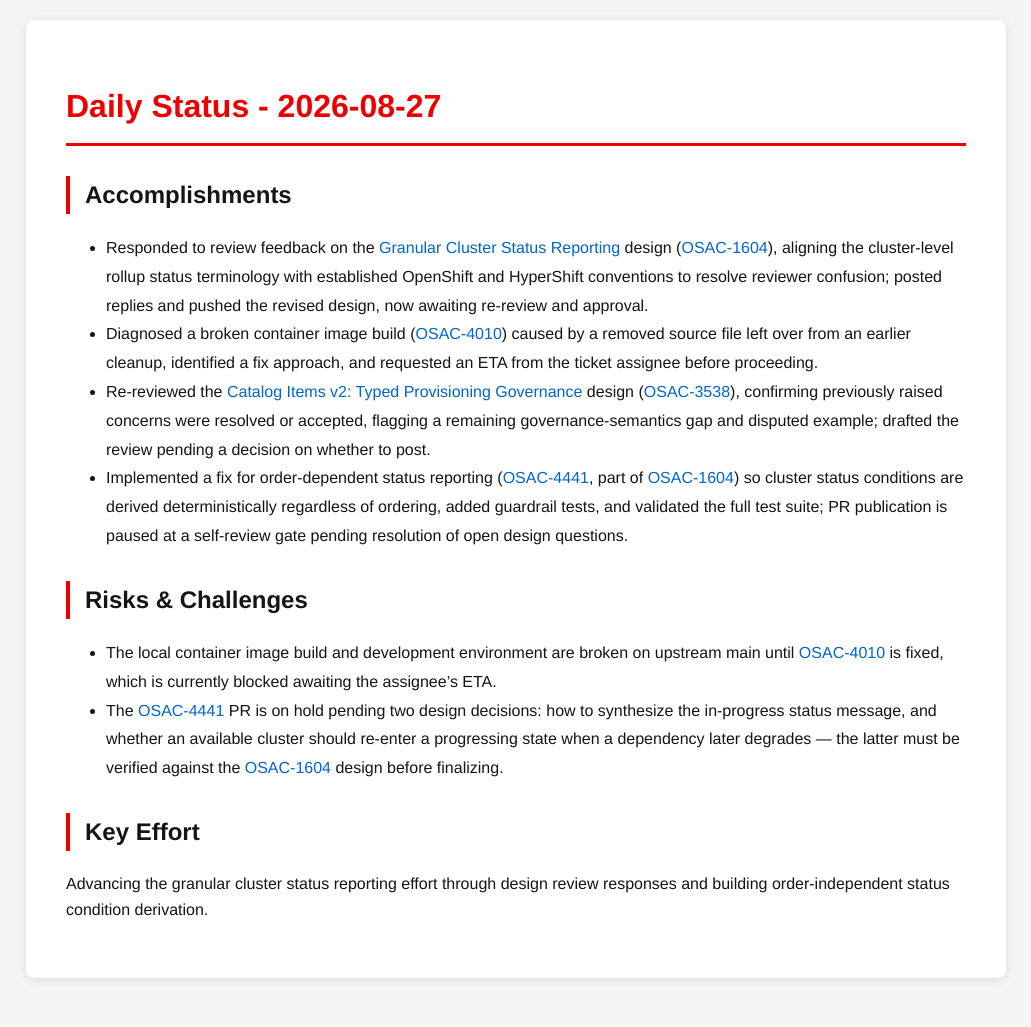
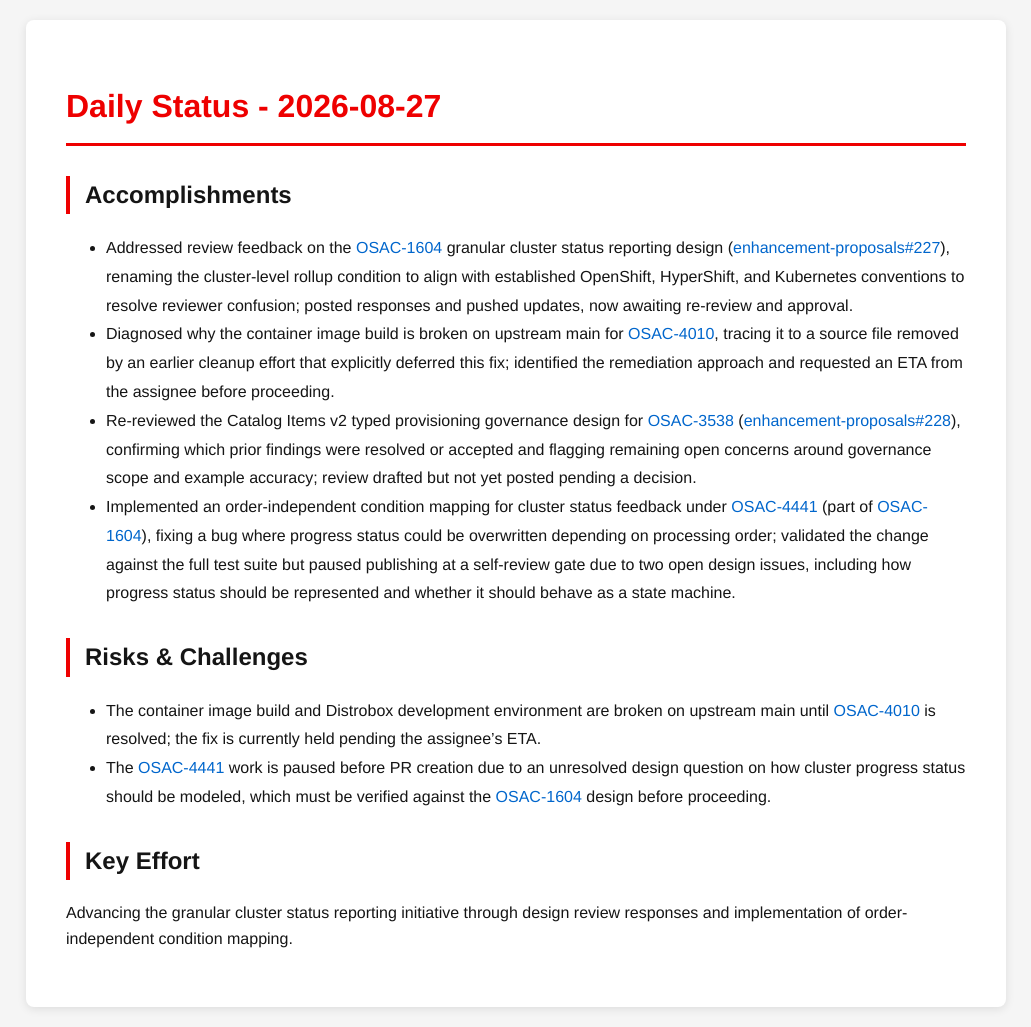
Before and after one commit to tzvatot/daily-status, a Jekyll site: the page built from 2026-08-27.md, in a window 1280 px wide. Shown: the whole page, without its empty margins (124-1155 px from the left). Built offline with Jekyll 4.4.1, drawn with Linux system fonts in a browser that asks for light colours; before the commit the page ends 998 px from its top, so only the background shows below that.

Commit message:
Daily status update - 2026-08-27

```diff
--- a/2026-08-27.md
+++ b/2026-08-27.md
@@ -7,14 +7,14 @@
 # Daily Status - 2026-08-27
 
 ## Accomplishments
-- Responded to review feedback on the [Granular Cluster Status Reporting](https://github.com/osac-project/enhancement-proposals/pull/227) design ([OSAC-1604](https://redhat.atlassian.net/browse/OSAC-1604)), aligning the cluster-level rollup status terminology with established OpenShift and HyperShift conventions to resolve reviewer confusion; posted replies and pushed the revised design, now awaiting re-review and approval.
-- Diagnosed a broken container image build ([OSAC-4010](https://redhat.atlassian.net/browse/OSAC-4010)) caused by a removed source file left over from an earlier cleanup, identified a fix approach, and requested an ETA from the ticket assignee before proceeding.
-- Re-reviewed the [Catalog Items v2: Typed Provisioning Governance](https://github.com/osac-project/enhancement-proposals/pull/228) design ([OSAC-3538](https://redhat.atlassian.net/browse/OSAC-3538)), confirming previously raised concerns were resolved or accepted, flagging a remaining governance-semantics gap and disputed example; drafted the review pending a decision on whether to post.
-- Implemented a fix for order-dependent status reporting ([OSAC-4441](https://redhat.atlassian.net/browse/OSAC-4441), part of [OSAC-1604](https://redhat.atlassian.net/browse/OSAC-1604)) so cluster status conditions are derived deterministically regardless of ordering, added guardrail tests, and validated the full test suite; PR publication is paused at a self-review gate pending resolution of open design questions.
+- Addressed review feedback on the [OSAC-1604](https://redhat.atlassian.net/browse/OSAC-1604) granular cluster status reporting design ([enhancement-proposals#227](https://github.com/osac-project/enhancement-proposals/pull/227)), renaming the cluster-level rollup condition to align with established OpenShift, HyperShift, and Kubernetes conventions to resolve reviewer confusion; posted responses and pushed updates, now awaiting re-review and approval.
+- Diagnosed why the container image build is broken on upstream main for [OSAC-4010](https://redhat.atlassian.net/browse/OSAC-4010), tracing it to a source file removed by an earlier cleanup effort that explicitly deferred this fix; identified the remediation approach and requested an ETA from the assignee before proceeding.
+- Re-reviewed the Catalog Items v2 typed provisioning governance design for [OSAC-3538](https://redhat.atlassian.net/browse/OSAC-3538) ([enhancement-proposals#228](https://github.com/osac-project/enhancement-proposals/pull/228)), confirming which prior findings were resolved or accepted and flagging remaining open concerns around governance scope and example accuracy; review drafted but not yet posted pending a decision.
+- Implemented an order-independent condition mapping for cluster status feedback under [OSAC-4441](https://redhat.atlassian.net/browse/OSAC-4441) (part of [OSAC-1604](https://redhat.atlassian.net/browse/OSAC-1604)), fixing a bug where progress status could be overwritten depending on processing order; validated the change against the full test suite but paused publishing at a self-review gate due to two open design issues, including how progress status should be represented and whether it should behave as a state machine.
 
 ## Risks & Challenges
-- The local container image build and development environment are broken on upstream main until [OSAC-4010](https://redhat.atlassian.net/browse/OSAC-4010) is fixed, which is currently blocked awaiting the assignee's ETA.
-- The [OSAC-4441](https://redhat.atlassian.net/browse/OSAC-4441) PR is on hold pending two design decisions: how to synthesize the in-progress status message, and whether an available cluster should re-enter a progressing state when a dependency later degrades — the latter must be verified against the [OSAC-1604](https://redhat.atlassian.net/browse/OSAC-1604) design before finalizing.
+- The container image build and Distrobox development environment are broken on upstream main until [OSAC-4010](https://redhat.atlassian.net/browse/OSAC-4010) is resolved; the fix is currently held pending the assignee's ETA.
+- The [OSAC-4441](https://redhat.atlassian.net/browse/OSAC-4441) work is paused before PR creation due to an unresolved design question on how cluster progress status should be modeled, which must be verified against the [OSAC-1604](https://redhat.atlassian.net/browse/OSAC-1604) design before proceeding.
 
 ## Key Effort
-Advancing the granular cluster status reporting effort through design review responses and building order-independent status condition derivation.
+Advancing the granular cluster status reporting initiative through design review responses and implementation of order-independent condition mapping.
```
